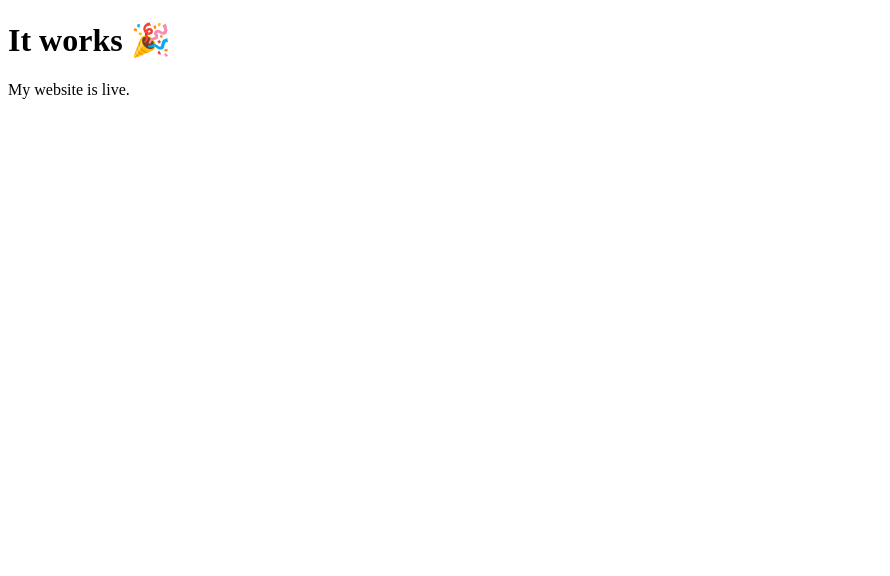
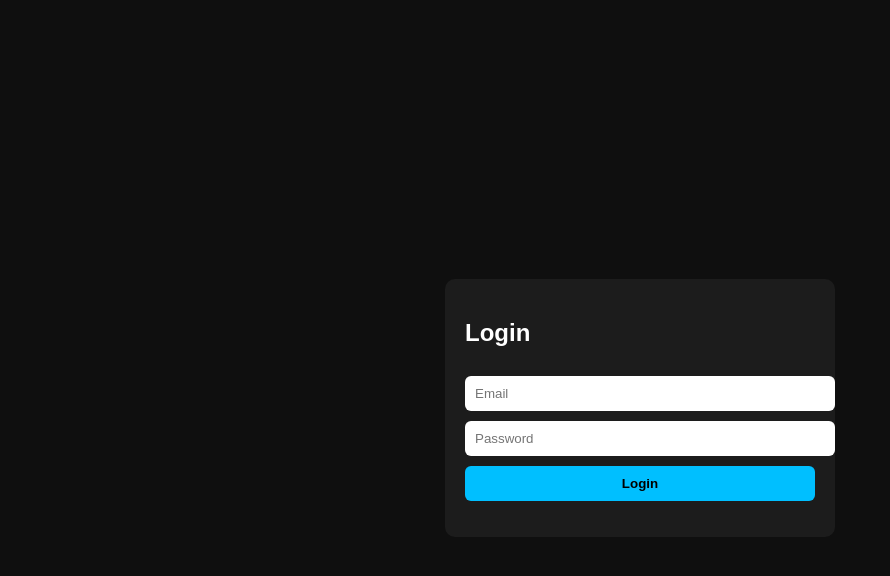
Before and after one commit to msodiq082/msodiq082.github.io, a plain HTML site: page docs/index.html in a window 1280 px wide. Shown: the whole page, without its empty margins (0-890 px from the left). Drawn offline with Linux system fonts and the light colour scheme.

Commit message:
Update index.html

```diff
--- a/docs/index.html
+++ b/docs/index.html
@@ -1,10 +1,66 @@
+
 <!DOCTYPE html>
 <html>
 <head>
-  <title>My Private Site</title>
+  <title>Private Login</title>
+  <meta name="viewport" content="width=device-width, initial-scale=1">
+  <style>
+    body {
+      background: #0f0f0f;
+      color: white;
+      font-family: Arial;
+      display: flex;
+      justify-content: center;
+      align-items: center;
+      height: 100vh;
+    }
+    .box {
+      background: #1c1c1c;
+      padding: 20px;
+      border-radius: 10px;
+      width: 90%;
+      max-width: 350px;
+    }
+    input, button {
+      width: 100%;
+      padding: 10px;
+      margin-top: 10px;
+      border-radius: 6px;
+      border: none;
+    }
+    button {
+      background: #00bfff;
+      font-weight: bold;
+    }
+    #msg {
+      margin-top: 10px;
+      color: red;
+    }
+  </style>
 </head>
 <body>
-  <h1>It works 🎉</h1>
-  <p>My website is live.</p>
+
+<div class="box">
+  <h2>Login</h2>
+  <input type="email" id="email" placeholder="Email">
+  <input type="password" id="password" placeholder="Password">
+  <button onclick="login()">Login</button>
+  <p id="msg"></p>
+</div>
+
+<script>
+  function login() {
+    const email = document.getElementById("email").value;
+    const pass = document.getElementById("password").value;
+
+    if (email === "yusufsodiq082@gmail.com" && pass === "a336336a") {
+      localStorage.setItem("loggedIn", "yes");
+      window.location.href = "videos.html";
+    } else {
+      document.getElementById("msg").innerText = "Incorrect login or password";
+    }
+  }
+</script>
+
 </body>
 </html>
```
